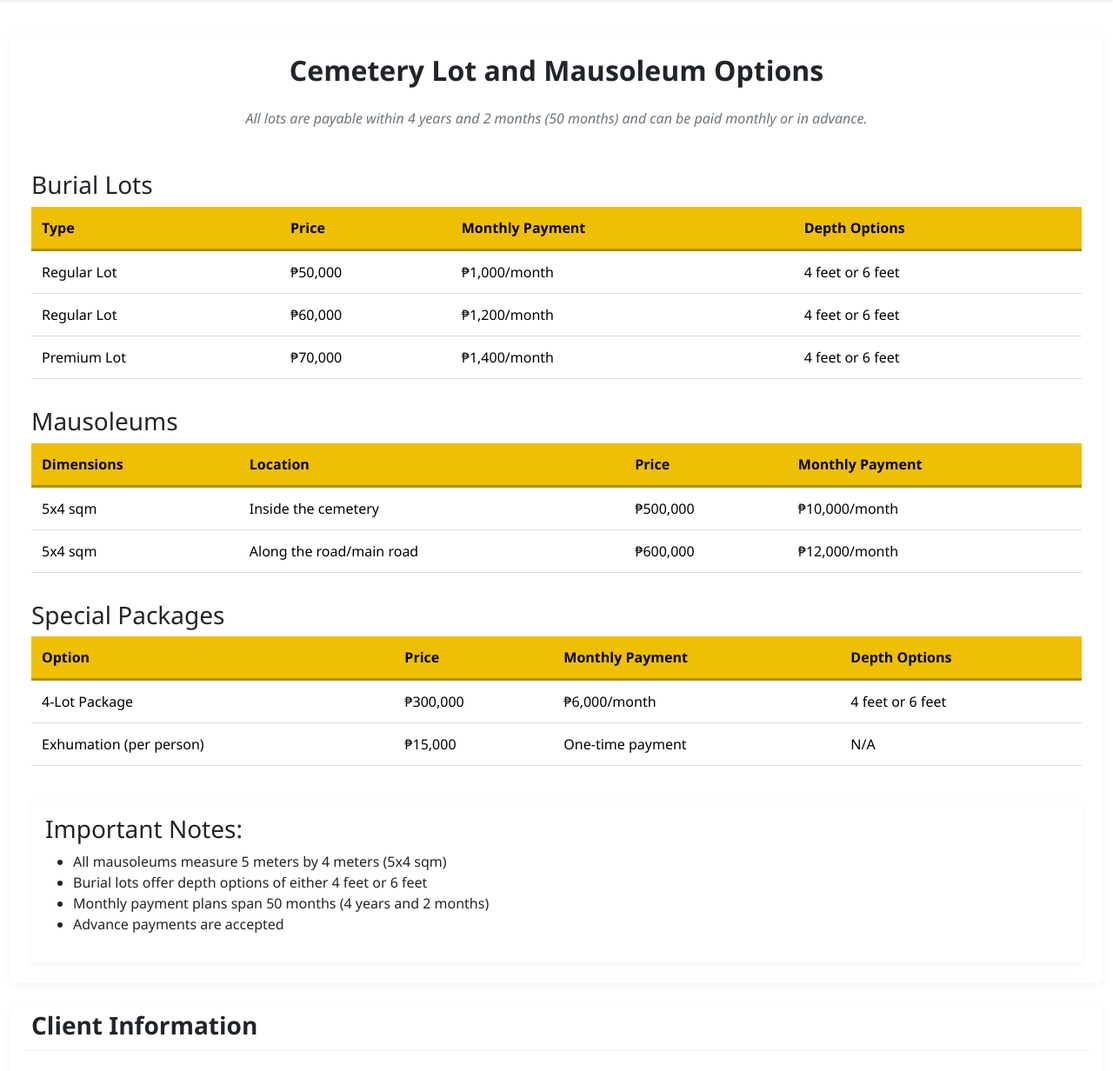
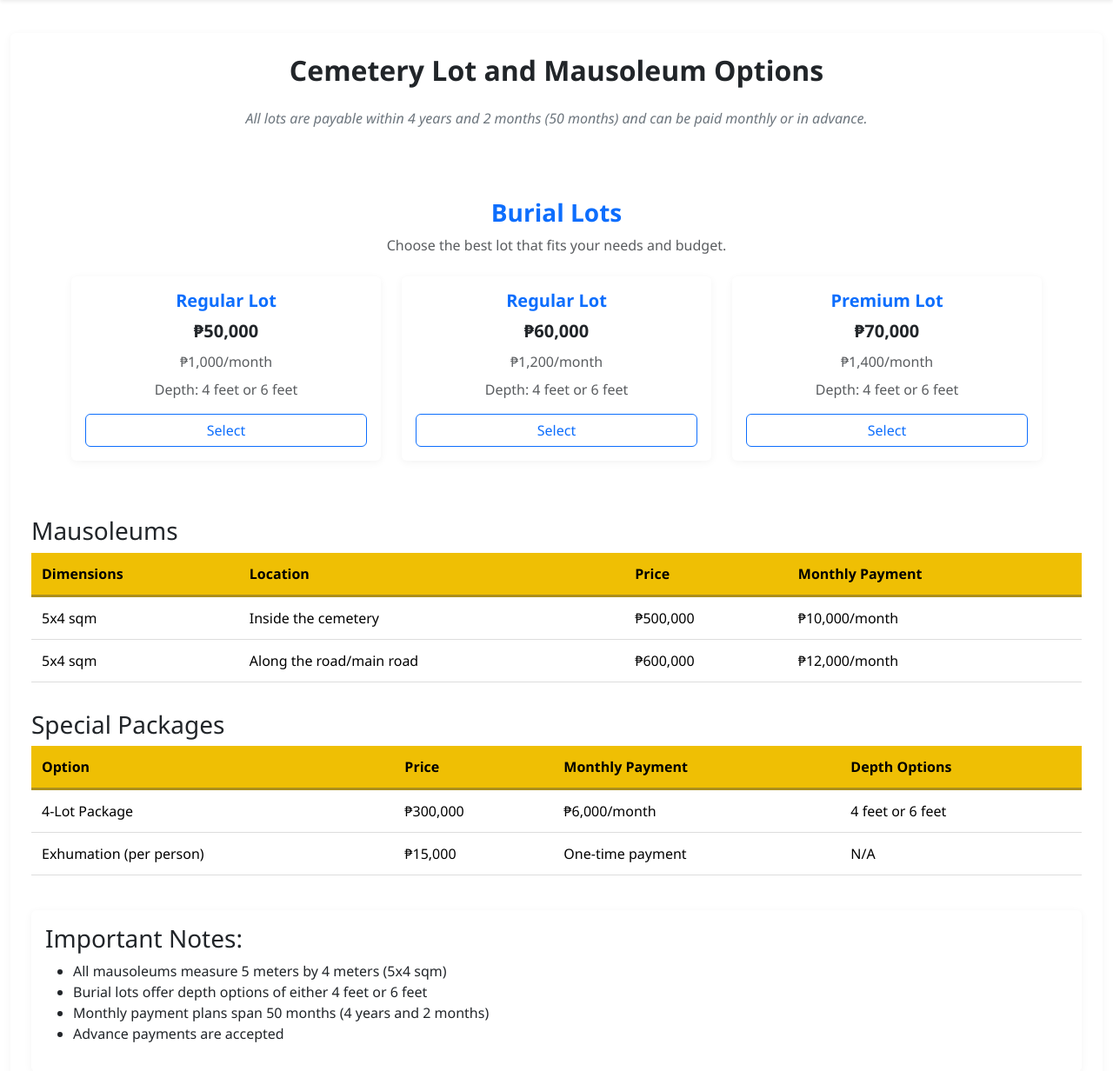
Before and after one commit to MiriamVega-proof/stJohnCmsApp, a PHP site: page /stJohnCmsApp/frontend/client/lotReservation/lotReservation.php in a window 1280 px wide. Shown: the part 56-1288 px from the top of the page at 87% size. Run offline with PHP 8.4, Linux system fonts and the light colour scheme; the visitor is signed in with stand-in values (Sample User, id 1); data that the repository does not hold is empty; some libraries are stand-ins or nearby versions.

Commit message:
refactor burial lots section

```diff
--- a/cmsApp/frontend/client/lotReservation/lotReservation.php
+++ b/cmsApp/frontend/client/lotReservation/lotReservation.php
@@ -75,39 +75,51 @@ if (!isset($_SESSION['user_id']) || !isset($_SESSION['email'])) {
                     <h2>Cemetery Lot and Mausoleum Options</h2>
                     <p class="payment-terms">All lots are payable within 4 years and 2 months (50 months) and can be paid monthly or in advance.</p>
 
-                    <div class="pricing-section">
-                        <h3>Burial Lots</h3>
-                        <div class="table-responsive">
-                            <table class="pricing-table table">
-                                <thead>
-                                    <tr>
-                                        <th>Type</th>
-                                        <th>Price</th>
-                                        <th>Monthly Payment</th>
-                                        <th>Depth Options</th>
-                                    </tr>
-                                </thead>
-                                <tbody>
-                                    <tr>
-                                        <td data-label="Type">Regular Lot</td>
-                                        <td data-label="Price">₱50,000</td>
-                                        <td data-label="Monthly Payment">₱1,000/month</td>
-                                        <td data-label="Depth Options">4 feet or 6 feet</td>
-                                    </tr>
-                                    <tr>
-                                        <td data-label="Type">Regular Lot</td>
-                                        <td data-label="Price">₱60,000</td>
-                                        <td data-label="Monthly Payment">₱1,200/month</td>
-                                        <td data-label="Depth Options">4 feet or 6 feet</td>
-                                    </tr>
-                                    <tr>
-                                        <td data-label="Type">Premium Lot</td>
-                                        <td data-label="Price">₱70,000</td>
-                                        <td data-label="Monthly Payment">₱1,400/month</td>
-                                        <td data-label="Depth Options">4 feet or 6 feet</td>
-                                    </tr>
-                                </tbody>
-                            </table>
+                    <div class="container my-5">
+                        <div class="text-center mb-4">
+                            <h3 class="fw-bold text-primary">Burial Lots</h3>
+                            <p class="text-muted">Choose the best lot that fits your needs and budget.</p>
+                        </div>
+
+                        <div class="row g-4">
+                            <!-- Regular Lot - 50,000 -->
+                            <div class="col-md-4">
+                                <div class="card shadow-sm border-0 h-100">
+                                    <div class="card-body text-center">
+                                        <h5 class="card-title fw-bold text-primary">Regular Lot</h5>
+                                        <p class="card-text fs-5 fw-semibold text-dark mb-2">₱50,000</p>
+                                        <p class="text-muted mb-2">₱1,000/month</p>
+                                        <p class="text-muted mb-3">Depth: 4 feet or 6 feet</p>
+                                        <button class="btn btn-outline-primary w-100">Select</button>
+                                    </div>
+                                </div>
+                            </div>
+
+                            <!-- Regular Lot - 60,000 -->
+                            <div class="col-md-4">
+                                <div class="card shadow-sm border-0 h-100">
+                                    <div class="card-body text-center">
+                                        <h5 class="card-title fw-bold text-primary">Regular Lot</h5>
+                                        <p class="card-text fs-5 fw-semibold text-dark mb-2">₱60,000</p>
+                                        <p class="text-muted mb-2">₱1,200/month</p>
+                                        <p class="text-muted mb-3">Depth: 4 feet or 6 feet</p>
+                                        <button class="btn btn-outline-primary w-100">Select</button>
+                                    </div>
+                                </div>
+                            </div>
+
+                            <!-- Premium Lot -->
+                            <div class="col-md-4">
+                                <div class="card shadow-sm border-0 h-100">
+                                    <div class="card-body text-center">
+                                        <h5 class="card-title fw-bold text-primary">Premium Lot</h5>
+                                        <p class="card-text fs-5 fw-semibold text-dark mb-2">₱70,000</p>
+                                        <p class="text-muted mb-2">₱1,400/month</p>
+                                        <p class="text-muted mb-3">Depth: 4 feet or 6 feet</p>
+                                        <button class="btn btn-outline-primary w-100">Select</button>
+                                    </div>
+                                </div>
+                            </div>
                         </div>
                     </div>
 
```
